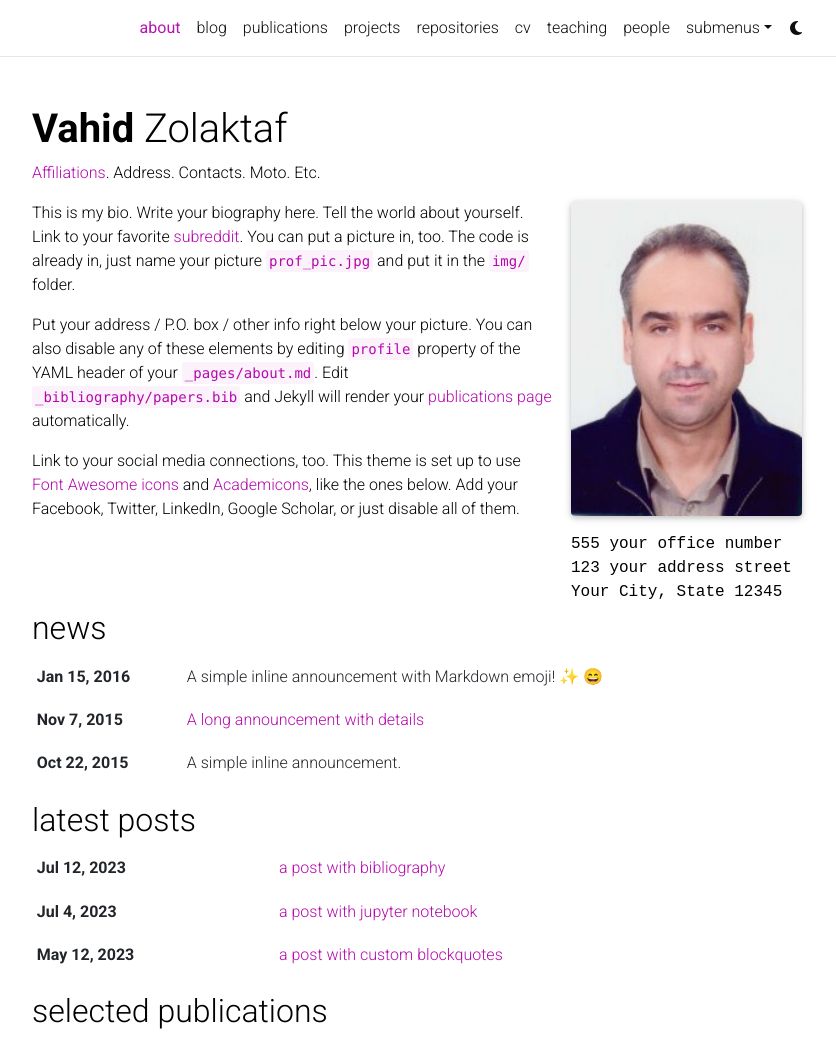
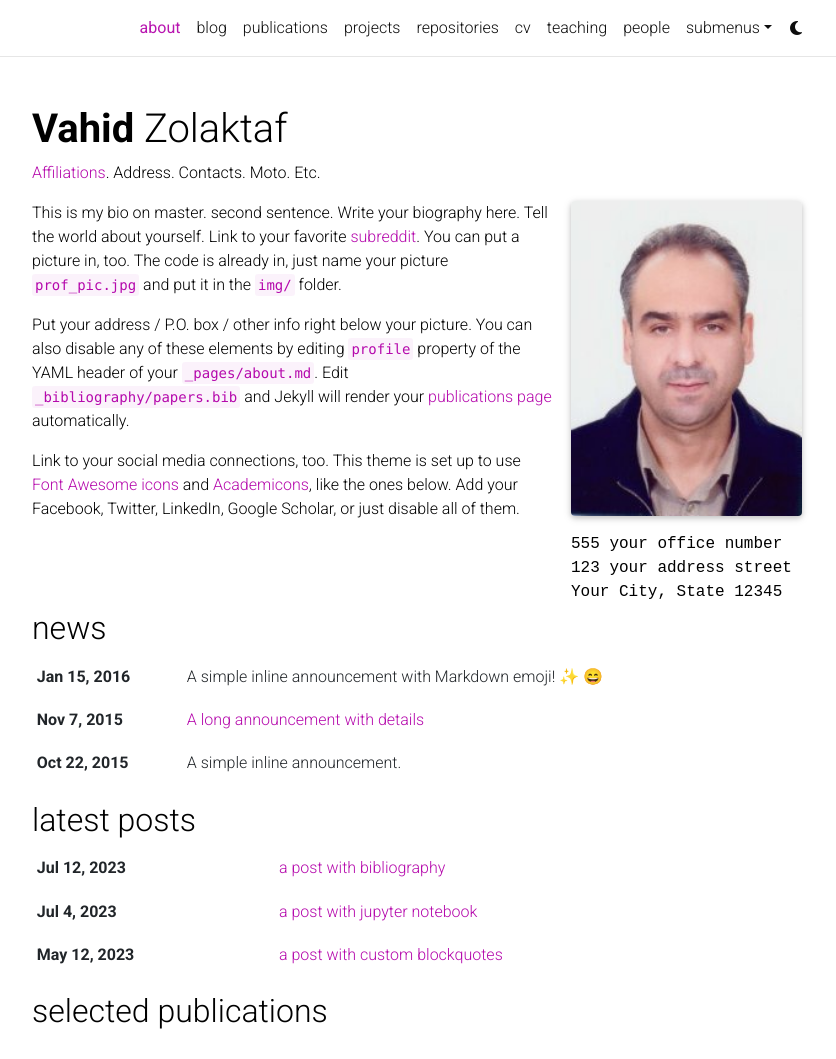
Before and after one commit to vahidzf/vahidzf.github.io, a Jekyll site: the page built from _pages/about.md, in a window 1280 px wide and 1348 px high, cut to the strip 0-1059 px from the top of the window. Shown: the whole strip, without its empty margins (223-1059 px from the left). Built offline with Jekyll 4.4.1, drawn with Linux system fonts in a browser that asks for light colours; full-size pictures stand in for the smaller copies a plugin makes; emoji names are drawn with the system emoji font; comment, search, counter and statistics services are not loaded; a style sheet for code colours, icons or effects is not loaded.

Commit message:
add second sentence

```diff
--- a/_pages/about.md
+++ b/_pages/about.md
@@ -19,7 +19,7 @@ selected_papers: true # includes a list of papers marked as "selected={true}"
 social: true  # includes social icons at the bottom of the page
 ---
 
-This is my bio. Write your biography here. Tell the world about yourself. Link to your favorite [subreddit](http://reddit.com). You can put a picture in, too. The code is already in, just name your picture `prof_pic.jpg` and put it in the `img/` folder.
+This is my bio on master.  second sentence. Write your biography here. Tell the world about yourself. Link to your favorite [subreddit](http://reddit.com). You can put a picture in, too. The code is already in, just name your picture `prof_pic.jpg` and put it in the `img/` folder.
 
 Put your address / P.O. box / other info right below your picture. You can also disable any of these elements by editing `profile` property of the YAML header of your `_pages/about.md`. Edit `_bibliography/papers.bib` and Jekyll will render your [publications page](/al-folio/publications/) automatically.
 
```
